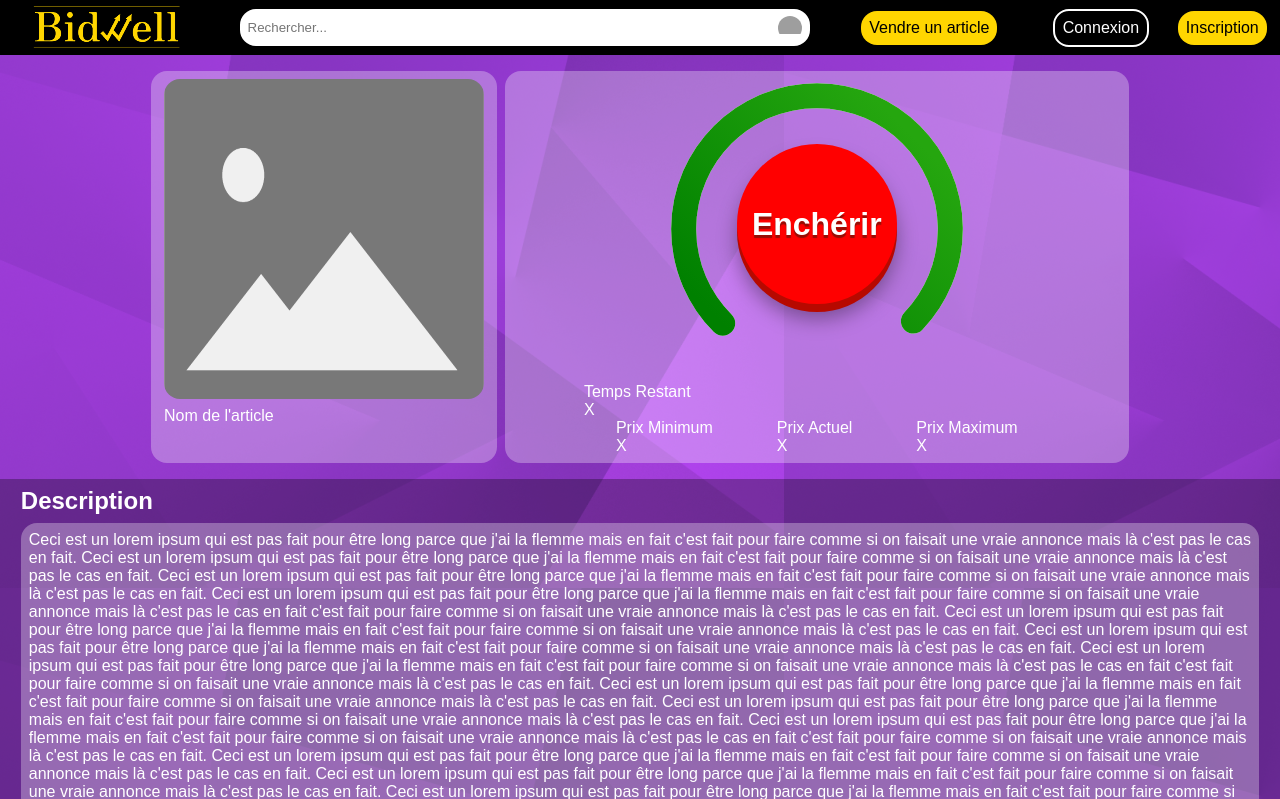
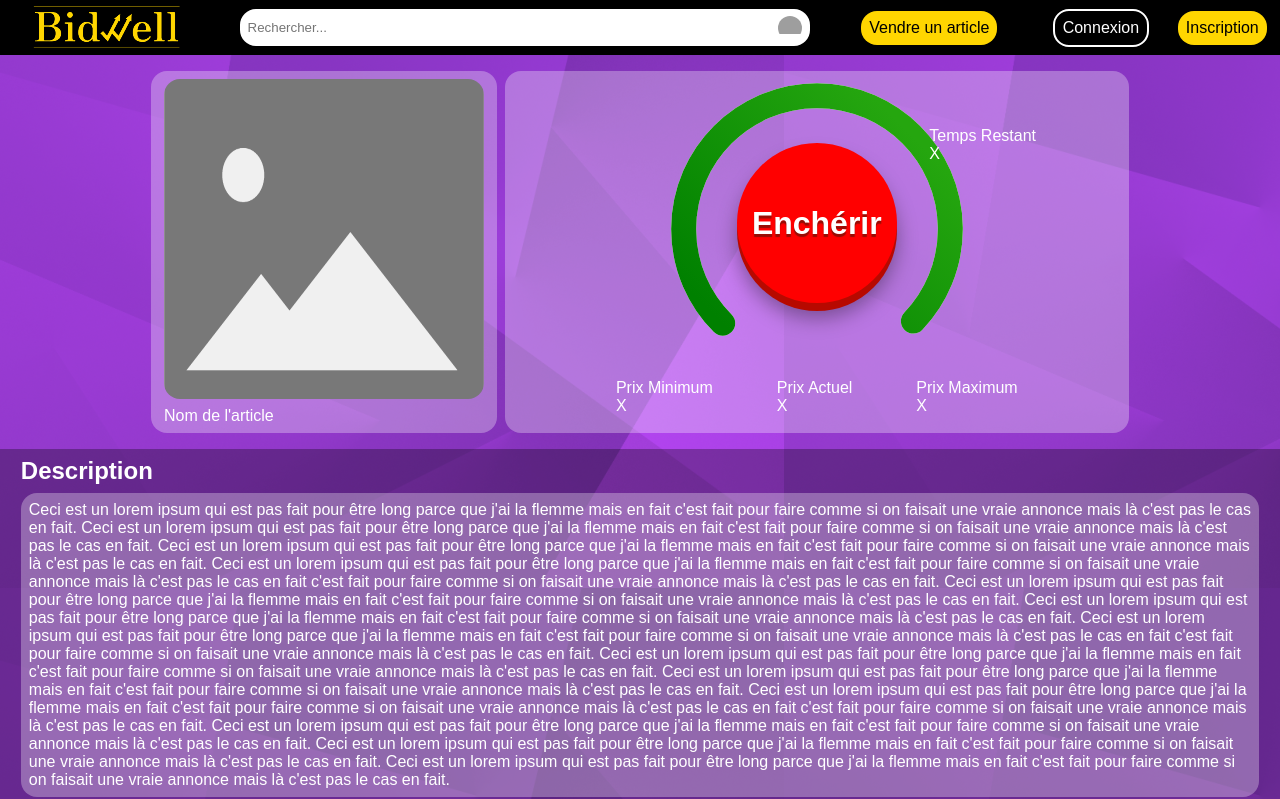
Before and after one commit to c-leri/Bidwell, a PHP site: page /view/consultation.view.php in a window 1280 px wide. Shown: the top 799 px of the page. Run offline with PHP 8.4, Linux system fonts and the light colour scheme; grey boxes are pictures that could not be loaded.

Commit message:
Positionnement des informations enchères

```diff
--- a/prototype/view/design/styleEnchere.css
+++ b/prototype/view/design/styleEnchere.css
@@ -13,6 +13,7 @@
     justify-items: center;
     align-content: stretch;
     align-items: center;
+    position: relative;
 }
 
 .flex-col {
@@ -56,6 +57,12 @@
     stop-color: green;
 }
 
+.temps{
+    position: absolute;
+    right:5rem;
+    top:3rem;
+}
+
 .prix {
     display: flex;
 }
@@ -66,25 +73,19 @@
 
 #encherebutton {
     position: absolute;
-    top: 9rem;
+    top: 4rem;
     height: 10rem;
     line-height: 80px;
     width: 10rem;
     font-size: 2em;
     font-weight: bold;
     color: white;
-    text-align: center;
-    cursor: pointer;
     border-radius: 50%;
     border: none;
-    font-family: Avenir, Arial, sans-serif;
     background: red;
     text-shadow: 0 3px 1px rgba(122,17,8,.8);
     box-shadow: 0 8px 0 rgb(183,9,0), 0 15px 20px rgba(0,0,0,.35);
-    -webkit-tap-highlight-color: rgba(0,0,0,0);
 }
-
-button span { position: relative; }
 
 #encherebutton:active {
   padding-top: 3px;
--- a/prototype/view/enchere.viewpart.php
+++ b/prototype/view/enchere.viewpart.php
@@ -1,5 +1,4 @@
 <div class="container">
-    <span class="modif">
         <svg class="circle-container" viewBox="2 -2 28 36">
             <linearGradient id="gradient">
                 <stop class="stop1" offset="0%" />
@@ -13,9 +12,10 @@
 
             <!-- stroke-dashoffset = la progression de la barre (0 <= x < 75)-->
         </svg>
-    </span>
+
     <button id="encherebutton"><span>Enchérir</span></button>
-    <span class="modif">
+
+
     <div class="temps">
             <p> Temps Restant </p>
             <p id="temps">X</p>
@@ -39,5 +39,5 @@
             <p id="max">X</p>
         </div>
     </div>
-</span>
+
 </div>
```
